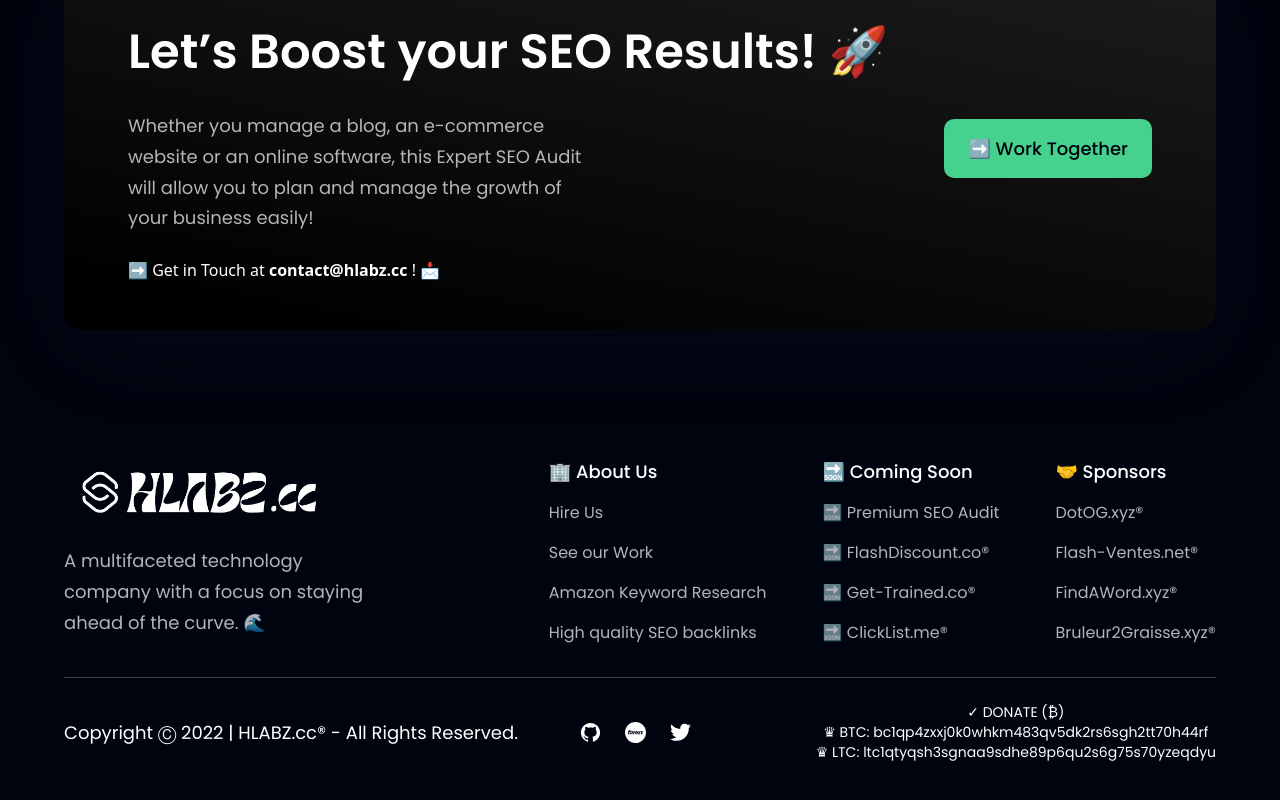
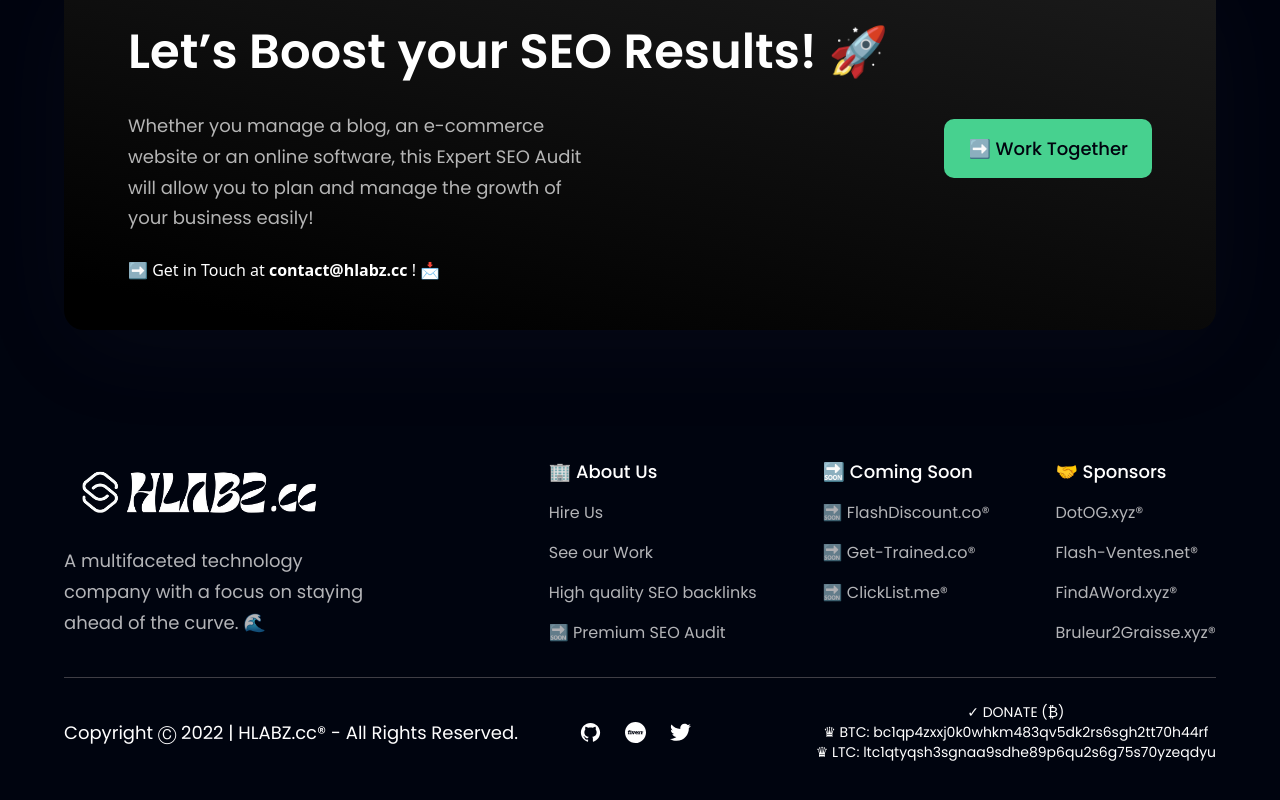
Before and after one commit to HLABZcc/HLABZ.cc, a React (Vite) app: page / in a window 1280 px wide. Shown: the part 3313-4113 px from the top of the page. Built offline with nearby package versions, Linux system fonts and the light colour scheme.

Commit message:
Update index.js

```diff
--- a/src/constants/index.js
+++ b/src/constants/index.js
@@ -95,25 +95,20 @@
         url: "https://github.com/HLABZcc",
       },
       {
-        name: "Amazon Keyword Research",
-        link: "https://www.fiverr.com/hlabzconsult/do-long-tail-keyword-research-for-any-seo-niche",
-        url: "https://www.fiverr.com/hlabzconsult/do-long-tail-keyword-research-for-any-seo-niche",
-      },
-      {
         name: "High quality SEO backlinks",
         link: "https://www.fiverr.com/hlabzconsult/do-high-quality-seo-backlinks",
         url: "https://www.fiverr.com/hlabzconsult/do-high-quality-seo-backlinks",
+      },
+      {
+        name: "🔜 Premium SEO Audit",
+        link: "https://github.com/HLABZ-CC/SEO-Audit",
+        url: "https://github.com/HLABZ-CC/SEO-Audit",
       },
     ],
   },
   {
     title: "🔜 Coming Soon",
     links: [
-      {
-        name: "🔜 Premium SEO Audit",
-        link: "https://github.com/HLABZ-CC/SEO-Audit",
-        url: "https://github.com/HLABZ-CC/SEO-Audit",
-      },
       {
         name: "🔜 FlashDiscount.co®",
         link: "https://flashdiscount.co/",
```
